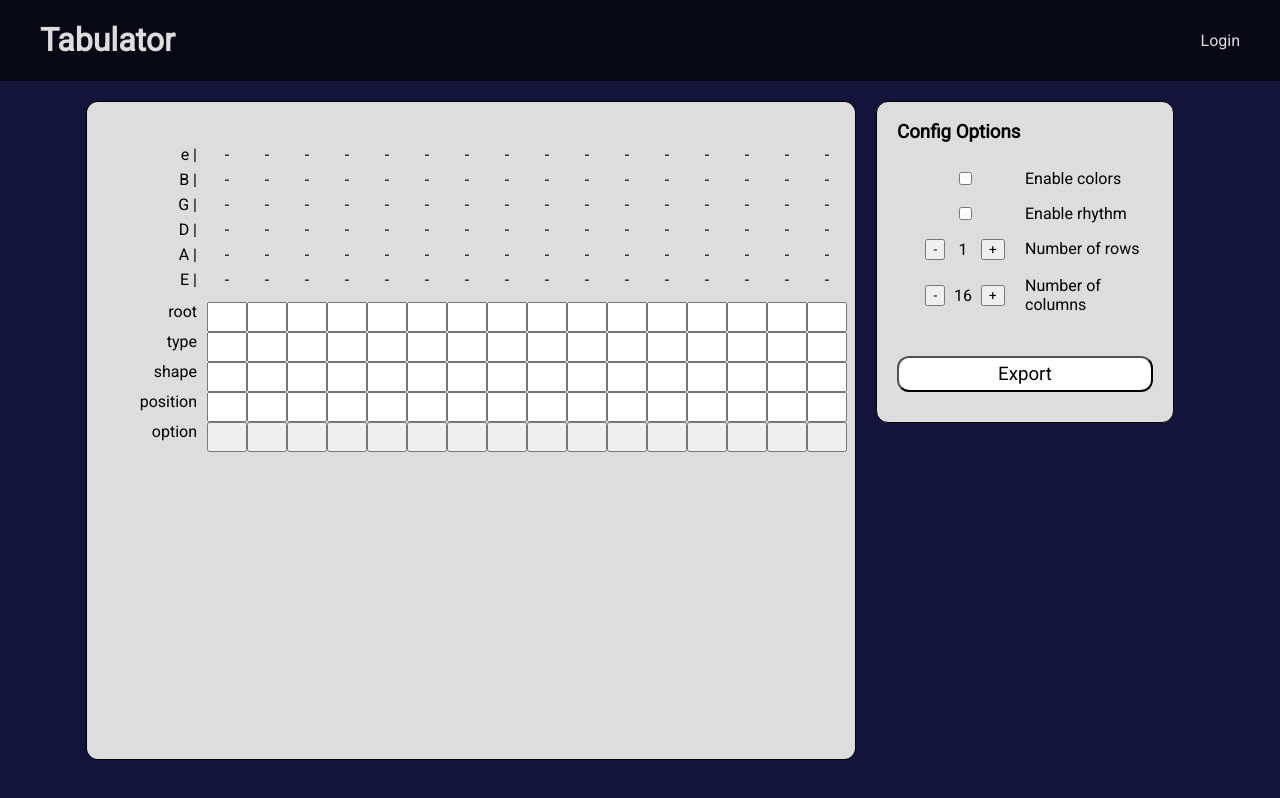
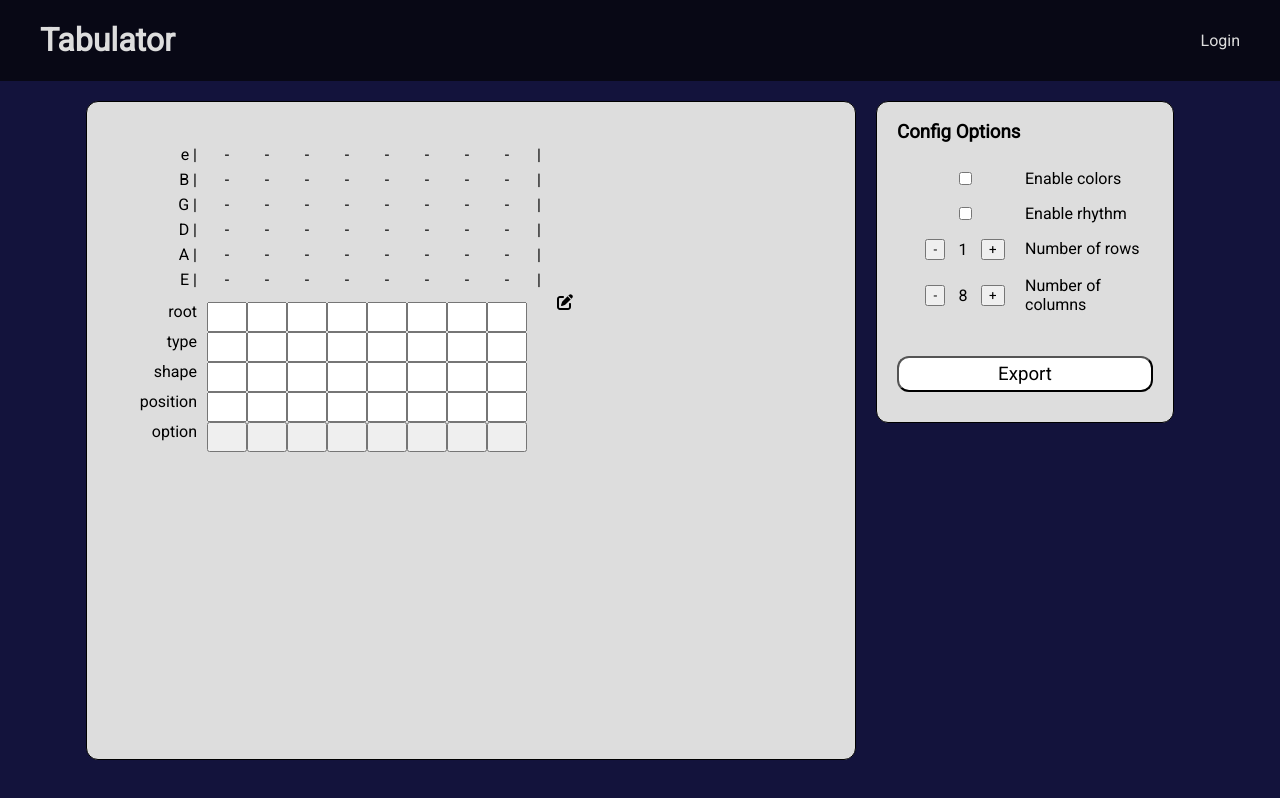
Before and after one commit to milmd90/mattdeanmiller, a React (Create React App) app: page / in a window 1280 px wide. Built offline with nearby package versions, Linux system fonts and the light colour scheme.

Commit message:
toggle rhythm label

```diff
--- a/src/components/App.css
+++ b/src/components/App.css
@@ -181,7 +181,7 @@
 }
 
 .dropdown-content li:hover {
-  background-color: #ddd;
+  background-color: #f0f0f0;
 }
 
 #config {
--- a/src/components/calculator/Calculator.tsx
+++ b/src/components/calculator/Calculator.tsx
@@ -5,7 +5,7 @@
 import { getTabsFromChordTabArray } from '../../helpers/export';
 
 function Calculator() {
-  const [numColumns, setNumColumns] = useState<number>(16);
+  const [numColumns, setNumColumns] = useState<number>(8);
   const [numRows, setNumRows] = useState<number>(1);
   const [editingRow, setEditingRow] = useState<number | undefined>(0);
   const [showRhythm, toggleShowRhythm] = useState<boolean>(false);
--- a/src/components/calculator/TabView.tsx
+++ b/src/components/calculator/TabView.tsx
@@ -8,6 +8,7 @@
 
 function StartColumn(props: {
   isEditing: boolean,
+  showRhythm: boolean,
 }) {
   return (
     <div className='start-column'>
@@ -36,6 +37,12 @@
           <div>
             option
           </div>
+          {
+            props.showRhythm &&
+            <div>
+              rhythm
+            </div>
+          }
         </div>
       }
     </div>
@@ -89,6 +96,7 @@
   return (
     <div className='tab-view'>
       <StartColumn
+        showRhythm={props.showRhythm}
         isEditing={props.isEditing}
       />
       {renderChords(props.numColumns)}
--- a/src/components/calculator/chord/Chord.tsx
+++ b/src/components/calculator/chord/Chord.tsx
@@ -25,7 +25,7 @@
     shape: '',
     position: '',
     option: 0,
-    duration: .25,
+    duration: .125,
   });
 
   return (
```
